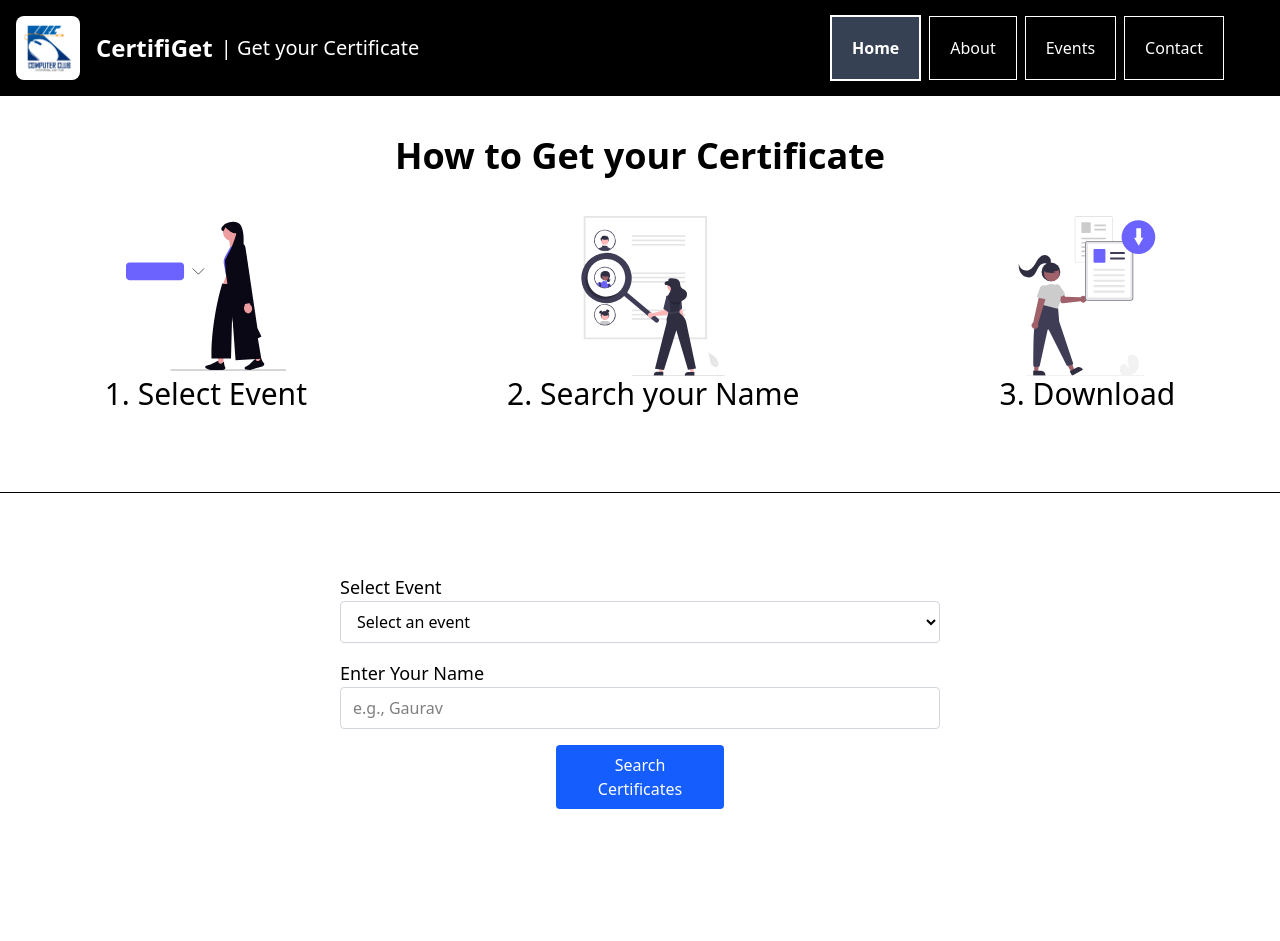
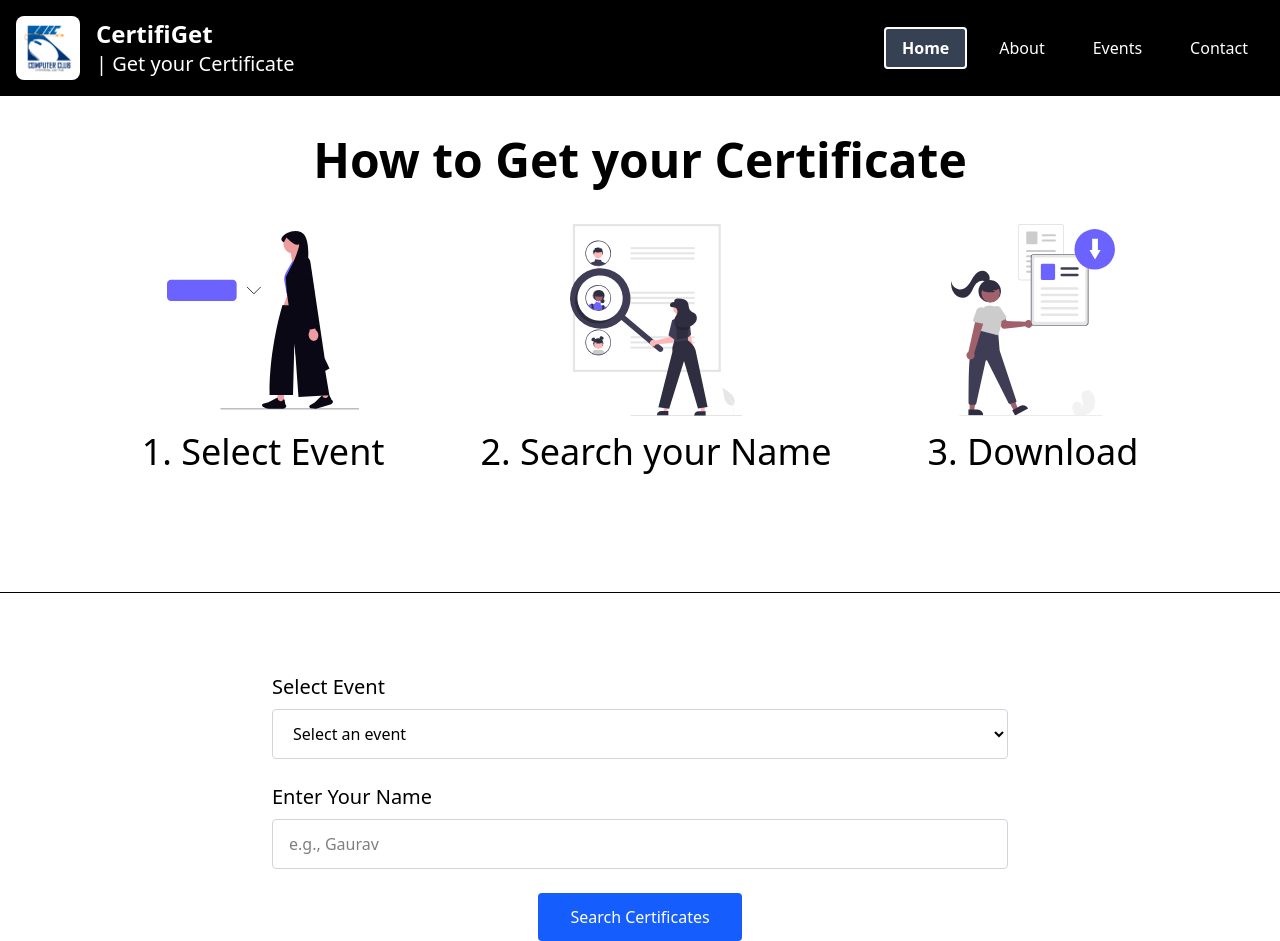
Before and after one commit to computerclubkec/CertifiGet, a Jekyll site: the page built from index.markdown, in a window 1280 px wide. Built offline with Jekyll 4.4.1, drawn with Linux system fonts in a browser that asks for light colours; before the commit the page ends 900 px from its top, so only the background shows below that.

Commit message:
Add Tailwind CSS and make site responsive

```diff
--- a/_includes/header.html
+++ b/_includes/header.html
@@ -4,17 +4,23 @@
 
 <script src="https://unpkg.com/@tailwindcss/browser@4"></script>
 
-<nav class="flex bg-black justify-between p-4">
-    <div class="flex items-center">
-        <img class="h-16 w-16 mr-4 rounded-lg" src="{{ site.baseurl }}/assets/images/displaypicture.png">
-        <h1 class="text-white font-bold text-2xl">{{ site.title }}</h1>
-        <span class="text-white text-xl ml-2">| Get your Certificate</span>
+<nav class="bg-black p-4">
+    <div class="flex flex-col md:flex-row md:justify-between items-center">
 
+        <div class="flex items-center mb-4 md:mb-0">
+            <img class="h-16 w-16 mr-4 rounded-lg" src="{{ site.baseurl }}/assets/images/displaypicture.png" alt="Logo">
+            <div>
+                <h1 class="text-white font-bold text-2xl">{{ site.title }}</h1>
+                <span class="text-white text-base md:text-xl">| Get your Certificate</span>
+            </div>
+        </div>
+
+
+        <ul class="flex flex-col md:flex-row text-white items-center md:space-x-4 space-y-2 md:space-y-0">
+            <li><a class="px-4 py-2 hover:bg-blue-800 rounded" href="{{ site.baseurl }}/">Home</a></li>
+            <li><a class="px-4 py-2 hover:bg-blue-800 rounded" href="{{ site.baseurl }}/about">About</a></li>
+            <li><a class="px-4 py-2 hover:bg-blue-800 rounded" href="{{ site.baseurl }}/events">Events</a></li>
+            <li><a class="px-4 py-2 hover:bg-blue-800 rounded" href="{{ site.baseurl }}/contact">Contact</a></li>
+        </ul>
     </div>
-    <ul class="flex text-white mr-10 mt-auto mb-auto">
-        <li><a class="border-1 p-5 mr-2 hover:bg-blue-800" href="{{ site.baseurl }}/" >Home</a></li>
-        <li><a class="border-1 p-5 mr-2 hover:bg-blue-800" href="{{ site.baseurl }}/about">About</a></li>
-        <li><a class="border-1 p-5 mr-2 hover:bg-blue-800" href="{{ site.baseurl }}/events">Events</a></li>
-        <li><a class="border-1 p-5 hover:bg-blue-800" href="{{ site.baseurl }}/contact">Contact</a></li>
-    </ul>
 </nav>
--- a/_layouts/about.html
+++ b/_layouts/about.html
@@ -4,7 +4,7 @@
     {% include header.html %}
 </head>
 <body>
-    This is about us page
+    This is about us page.
 
 
     <script src="/assets/js/main.js"></script>
--- a/_layouts/home.html
+++ b/_layouts/home.html
@@ -6,72 +6,71 @@
 </head>
 
 <body>
-    <div class="event-search py-10">
+    <div class="py-10">
+        <!-- Instructions -->
+     <h1 class="text-center mb-10 text-3xl md:text-4xl lg:text-5xl font-bold">How to Get your Certificate</h1>
 
-        <!-- Instructions -->
-        <h1 class="text-center mb-10 text-4xl font-bold">How to Get your Certificate</h1>
-        <div class="flex justify-center space-x-50 ml-auto mr-auto">
-            <div>
-                <img class="h-40 w-40 ml-auto mr-auto" src="{{ site.baseurl }}/assets/images/select_option.svg" alt="">
-                <h2 class="font-medium text-3xl">1. Select Event</h2>
+        <div class="flex flex-col md:flex-row justify-center items-center md:space-x-16 lg:space-x-24 space-y-8 md:space-y-0">
+
+            <div class="flex flex-col items-center text-center">
+                <img class="h-32 w-32 md:h-40 md:w-40 lg:h-48 lg:w-48" src="/CertifiGet/assets/images/select_option.svg" alt="Select Event">
+                <h2 class="font-medium text-xl md:text-3xl lg:text-4xl mt-4">1. Select Event</h2>
             </div>
 
-            <div>
-                <img class="h-40 w-40 ml-auto mr-auto" src="{{ site.baseurl }}/assets/images/search_name.svg" alt="">
-                <h2 class="font-medium text-3xl">2. Search your Name</h2>
+
+            <div class="flex flex-col items-center text-center">
+                <img class="h-32 w-32 md:h-40 md:w-40 lg:h-48 lg:w-48" src="/CertifiGet/assets/images/search_name.svg" alt="Search Name">
+                <h2 class="font-medium text-xl md:text-3xl lg:text-4xl mt-4">2. Search your Name</h2>
             </div>
 
-            <div>
-                <img class="h-40 w-40 ml-auto mr-auto" src="{{ site.baseurl }}/assets/images/download_certificate.svg" alt="">
-                <h2 class="font-medium text-3xl">3. Download</h2>
+
+            <div class="flex flex-col items-center text-center">
+                <img class="h-32 w-32 md:h-40 md:w-40 lg:h-48 lg:w-48" src="/CertifiGet/assets/images/download_certificate.svg" alt="Download Certificate">
+                <h2 class="font-medium text-xl md:text-3xl lg:text-4xl mt-4">3. Download</h2>
             </div>
-
+        </div>
     </div>
 
         <hr class="w-350 mr-auto ml-auto my-20">
 
-        <form action="" method="GET" id="certificate-search-form" class="space-y-4">
-
-
+ <form action="" method="GET" id="certificate-search-form" class="space-y-6 max-w-3xl mx-auto px-4">
     <!-- Event Selection -->
-            <div class="w-150 mr-auto ml-auto">
-                <label for="event" class="block text-lg font-medium">Select Event</label>
-                <select name="event" id="event" class="block w-full border border-gray-300 rounded px-3 py-2" required>
+    <div>
+        <label for="event" class="block text-lg md:text-xl font-medium mb-2">Select Event</label>
+        <select name="event" id="event" class="block w-full border border-gray-300 rounded px-3 py-2 md:px-4 md:py-3" required>
             <option value="" disabled selected>Select an event</option>
-                    {% for event in site.events %}
-                    <option value="https://api.github.com/repos/computerclubkec/CertifiGet/contents/_events/{{ event.url | remove:'detail' | remove:'/events/' }}">{{ event.title }}</option>
-                    {% endfor %}
+            <option value="event-1">Event 1</option>
+            <option value="event-2">Event 2</option>
         </select>
     </div>
 
     <!-- Name Input -->
-            <div class="w-150 mr-auto ml-auto">
-                <label for="name" class="block text-lg font-medium">Enter Your Name</label>
-                <input type="text" name="name" id="name" class="block w-full border border-gray-300 rounded px-3 py-2"
+    <div>
+        <label for="name" class="block text-lg md:text-xl font-medium mb-2">Enter Your Name</label>
+        <input type="text" name="name" id="name" class="block w-full border border-gray-300 rounded px-3 py-2 md:px-4 md:py-3"
             placeholder="e.g., Gaurav" required>
     </div>
 
     <!-- Submit Button -->
-            <div class="w-42 mr-auto ml-auto">
-                <button type="submit" class="bg-blue-600 text-white px-4 py-2 rounded hover:bg-blue-700">
+    <div class="text-center">
+        <button type="submit" class="bg-blue-600 text-white px-6 py-2 md:px-8 md:py-3 rounded hover:bg-blue-700">
             Search Certificates
         </button>
     </div>
  </form>
 
         <!-- Certificate Previews -->
-         <div class="ml-auto mr-auto text-center mt-10 hidden" id="search_result">
-            <h1 class="text-xl font-bold">
+    <div id="search_result" class="ml-auto mr-auto text-center mt-10 hidden">
+        <h1 class="text-xl md:text-2xl font-bold mb-6">
             Search Results:
         </h1>
-        <div id="certificate-previews" class="mt-10 grid grid-cols-1 md:grid-cols-2 lg:grid-cols-3 gap-4 hidden">
+        <div id="certificate-previews" class="mt-6 grid grid-cols-1 sm:grid-cols-2 md:grid-cols-2 lg:grid-cols-3 xl:grid-cols-4 gap-6">
+                 <!-- Dynamically inserted certificate cards -->
         </div>
     </div>
 
-        <!-- No Result Message -->
-        <div id="no-result" class="mt-6 hidden text-center">
-            <p class="text-red-500">No certificates found. Please check the name and event.</p>
-        </div>
+    <div id="no-result" class="mt-6 text-center hidden">
+        <p class="text-red-500 text-base md:text-lg">No certificates found. Please check the name and event.</p>
     </div>
 
     <script src="{{ site.baseurl }}/assets/js/certificate_search.js"></script>
```
Lines whose indentation alone changed are shown as unchanged.
